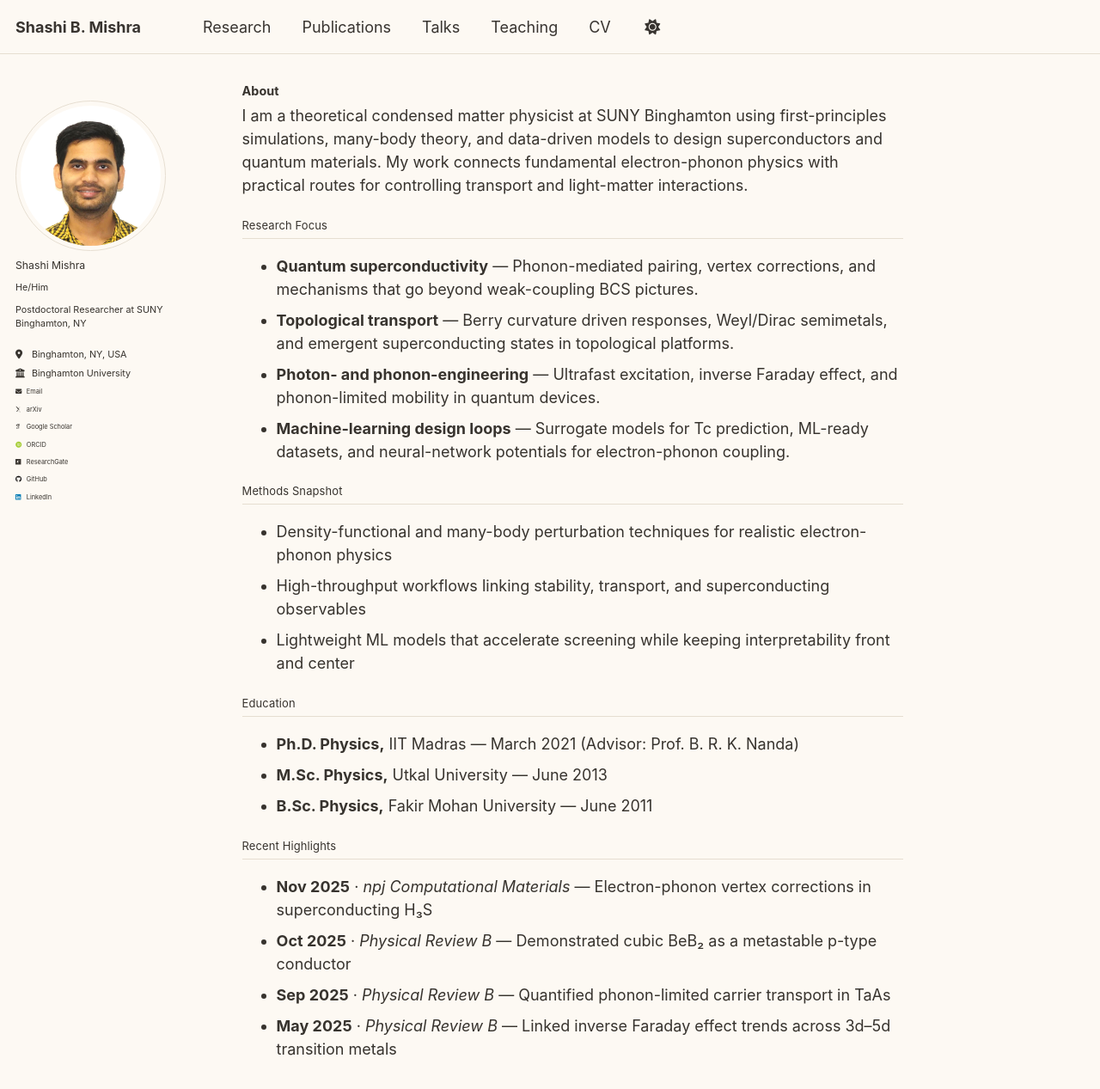
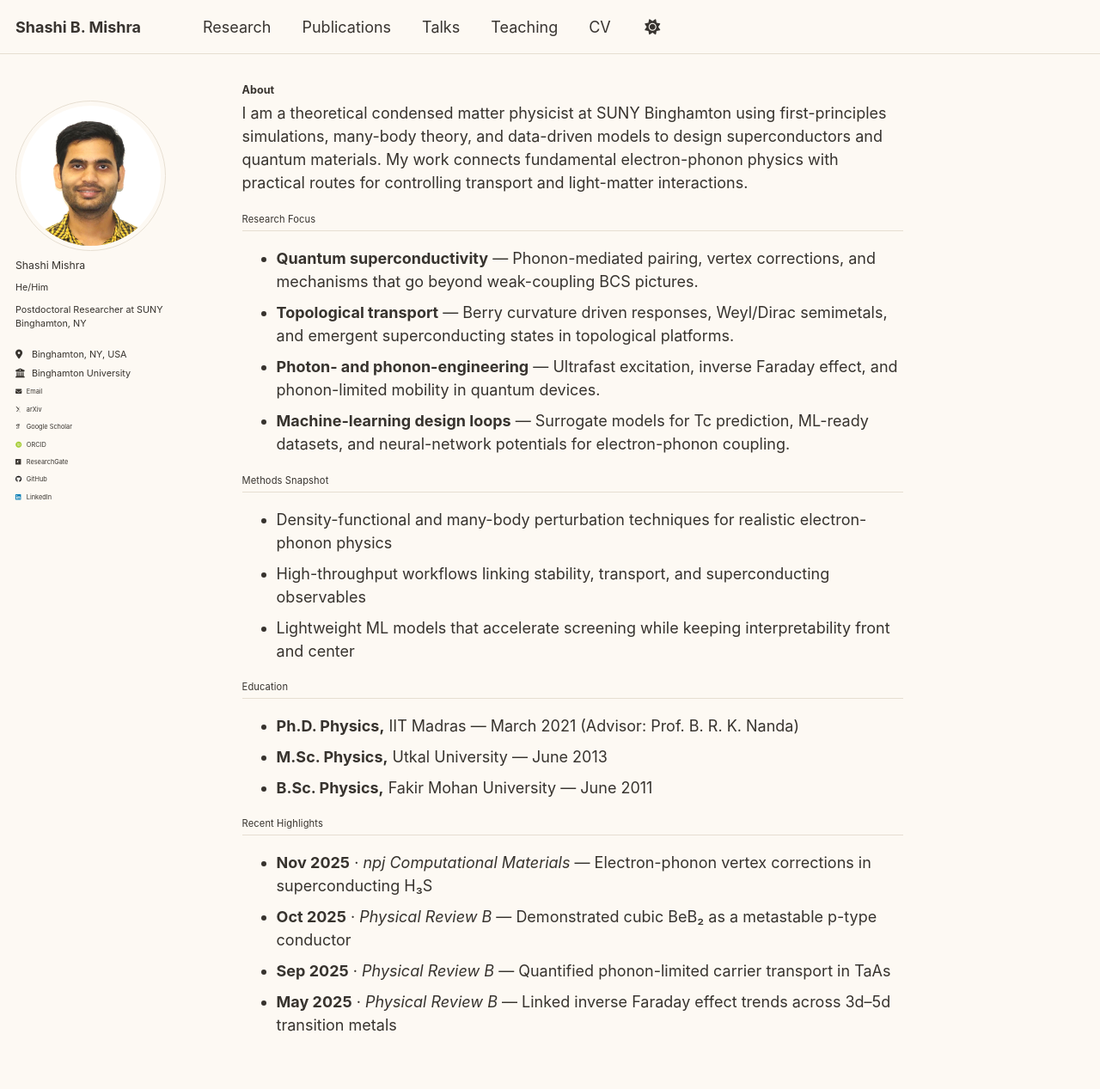
Before and after one commit to Shashi-phy/shashi-phy.github.io, a Jekyll site: the page built from _pages/about.md, in a window 1280 px wide and 1400 px high. Shown: the top 1267 px of the window at 86% size. Built offline with Jekyll 4.4.1, drawn with Linux system fonts in a browser that asks for light colours; some web fonts are replaced; a script that is not in the unit is left out.

Commit message:
reduce font

```diff
--- a/_sass/_themes.scss
+++ b/_sass/_themes.scss
@@ -30,10 +30,10 @@ $calisto                    : "Calisto MT", serif;
 $garamond                   : Garamond, serif;
 
 /* Type scale */
-$type-size-1                : 1.15em;   // ~16.5px - page titles
-$type-size-2                : 0.95em;   // ~15px - section headings
-$type-size-3                : 0.8em;    // ~12.5px - subsection headings
-$type-size-4                : 0.72em;   // ~11.5px - body text
+$type-size-1                : 1.05em;   // ~16.5px - page titles
+$type-size-2                : 0.85em;   // ~15px - section headings
+$type-size-3                : 0.7em;    // ~12.5px - subsection headings
+$type-size-4                : 0.62em;   // ~11.5px - body text
 $type-size-5                : 0.68em;   // ~11px - sidebar text
 $type-size-6                : 0.6em;    // ~10px - small text
 $type-size-7                : 0.54em;   // ~9px - smaller text
```
